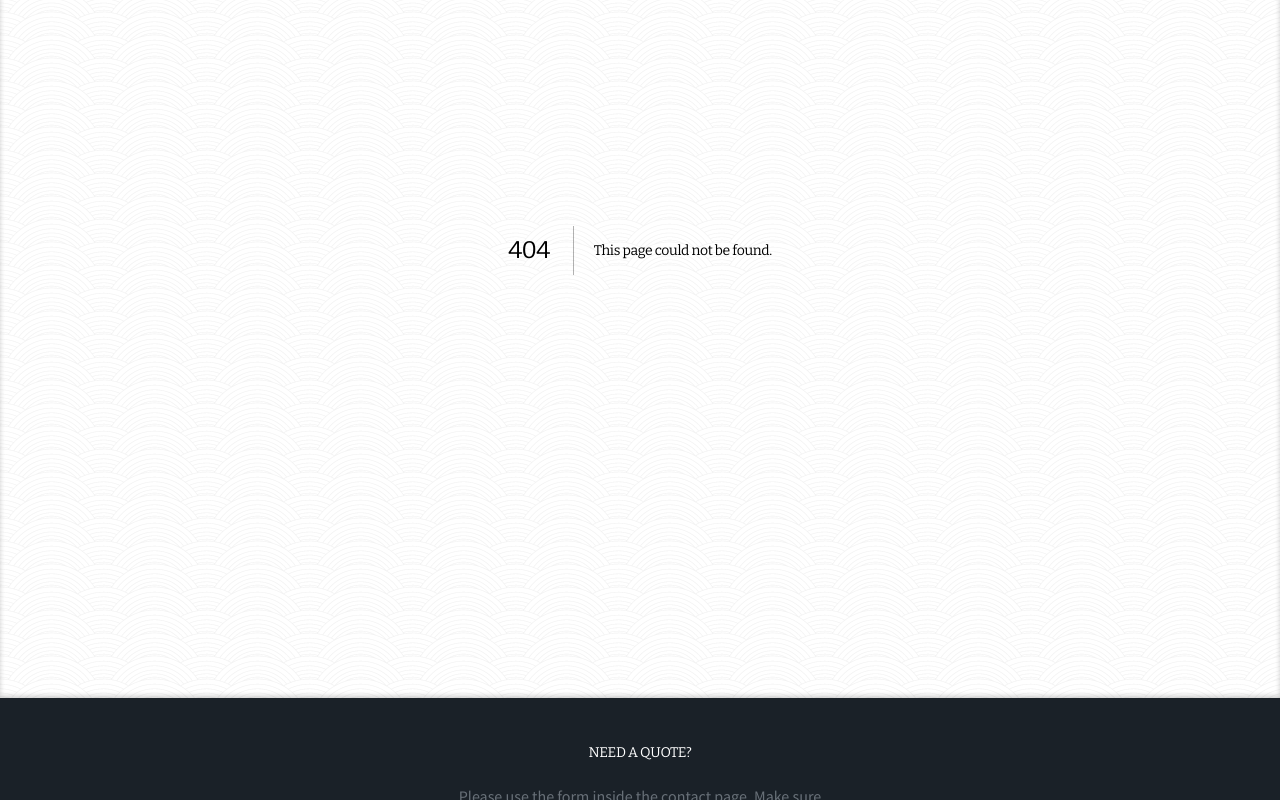
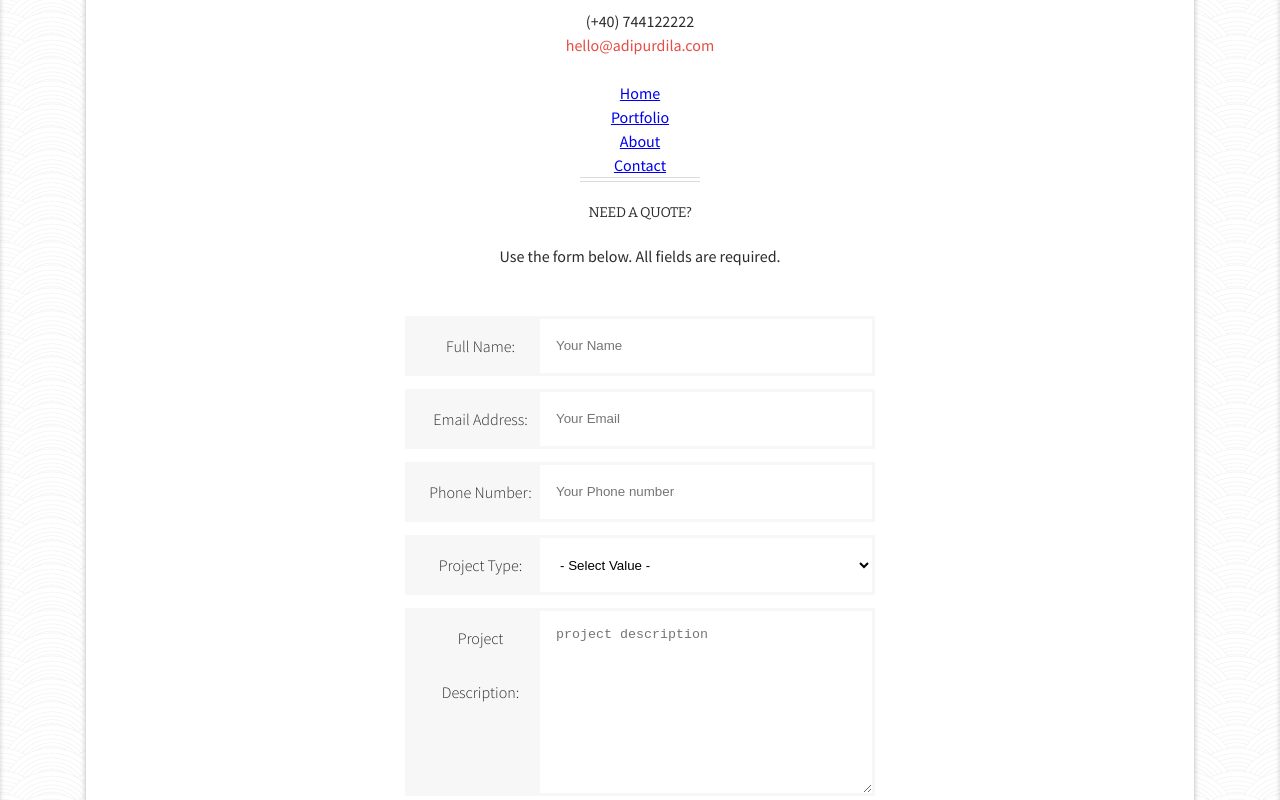
Before and after one commit to bohem026/ESTFE13_portfolio-app, a Next.js app: page /contact in a window 1280 px wide. Before the commit this address had no page. Shown: the part 420-1220 px from the top of the page. Built offline with nearby package versions, Linux system fonts and the light colour scheme.

Commit message:
feat: 소개, 연락처, 삽입 페이지에 탐색 링크 추가

```diff
--- /dev/null
+++ b/src/app/contact/page.js
@@ -0,0 +1,75 @@
+import Image from 'next/image';
+import Link from 'next/link';
+
+export default function Contact() {
+  return (
+    <div className="about_content shadow">
+      <div className="contact">
+        <h3 className="heading6">Let&apos;s Get in Touch</h3>
+        <p>You can call me, email me directly or connect with me through my social networks.</p>
+        <p>
+          (+40) 744122222
+          <br />
+          <a href="mailto:hello@adipurdila.com">hello@adipurdila.com</a>
+        </p>
+        <ul>
+          <li>
+            <Link href="/">Home</Link>
+          </li>
+          <li>
+            <Link href="/portfolio">Portfolio</Link>
+          </li>
+          <li>
+            <Link href="/about">About</Link>
+          </li>
+          <li>
+            <Link href="/contact">Contact</Link>
+          </li>
+        </ul>
+      </div>
+      <hr className="double" />
+      <div className="form">
+        <h3 className="heading6">Need a Quote?</h3>
+        <p>Use the form below. All fields are required.</p>
+        <div className="contact_form">
+          <form action="">
+            <p className="field">
+              <label htmlFor="username">Full Name:</label>
+              <input type="text" id="username" placeholder="Your Name" />
+            </p>
+            <p className="field">
+              <label htmlFor="useremail">Email Address:</label>
+              <input type="text" id="useremail" placeholder="Your Email" />
+            </p>
+            <p className="field">
+              <label htmlFor="userphone">Phone Number:</label>
+              <input type="text" id="userphone" placeholder="Your Phone number" />
+            </p>
+            <p className="field">
+              <label htmlFor="project-type">Project Type:</label>
+              <select name="" id="project-type">
+                <option value="" readOnly>
+                  - Select Value -
+                </option>
+                <option value="Web">Web</option>
+                <option value="Mobile">Mobile</option>
+                <option value="Print">Print</option>
+              </select>
+            </p>
+            <p className="field">
+              <label htmlFor="project-desc">Project Description:</label>
+              <textarea name="" id="project-desc" cols="30" rows="10" placeholder="project description"></textarea>
+            </p>
+            <p className="field">
+              <label htmlFor="budget">Available Budget:</label>
+              <input type="number" id="budget" placeholder="$0.00" />
+            </p>
+            <p className="submit">
+              <input type="submit" className="primary-btn" value="give me a quote" />
+            </p>
+          </form>
+        </div>
+      </div>
+    </div>
+  );
+}
--- a/src/app/layout.js
+++ b/src/app/layout.js
@@ -1,4 +1,5 @@
 import Image from 'next/image';
+import Link from 'next/link';
 
 // css 로드
 import './bootstrap-grid.min.css';
@@ -18,21 +19,21 @@
       <body>
         <header>
           <h1 className="logo">
-            <a href="">Minimal Portfolio Theme</a>
+            <Link href="/">Minimal Portfolio Theme</Link>
           </h1>
           <nav>
             <ul>
               <li>
-                <a href="index.html">Home</a>
+                <Link href="/">Home</Link>
               </li>
               <li>
-                <a href="portfolio.html">Portfolio</a>
+                <Link href="/portfolio">Portfolio</Link>
               </li>
               <li>
-                <a href="about.html">About</a>
+                <Link href="/about">About</Link>
               </li>
               <li>
-                <a href="contact.html">Contact</a>
+                <Link href="/contact">Contact</Link>
               </li>
             </ul>
           </nav>
```
Also changed, not shown: src/app/about/page.js (added, +22 -0 lines), src/app/insert/page.js (added, +7 -0 lines).
